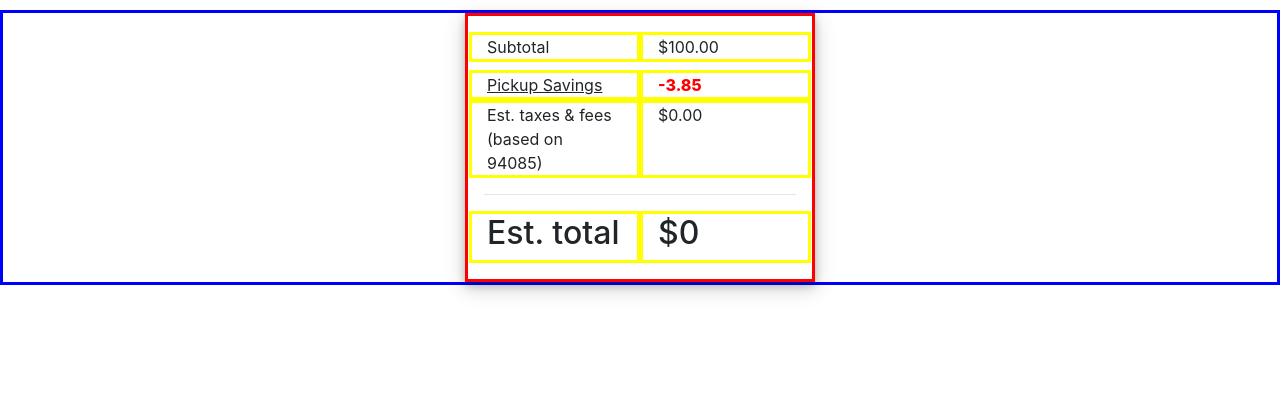
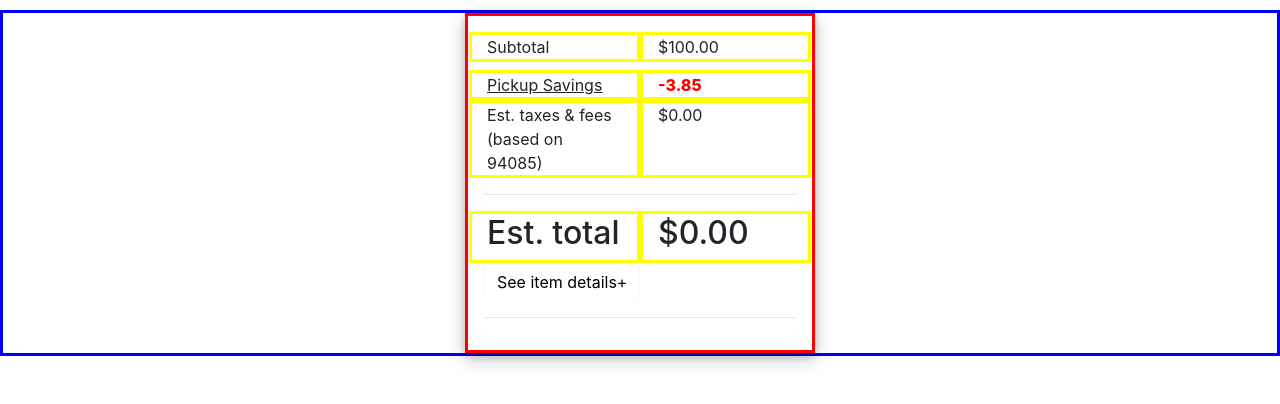
Before and after one commit to SlawomirGawron/shopping-cart, a React (Create React App) app: page / in a window 1280 px wide. Shown: the top 404 px of the page. Built offline with nearby package versions, Linux system fonts and the light colour scheme.

Commit message:
Item Details component underyling structure finished.

```diff
--- a/src/App.js
+++ b/src/App.js
@@ -2,6 +2,9 @@ import React from 'react';
 import './App.scss';
 import MainPage from './components/MainPage/MainPage';
 
+/*
+* This application is mostly created using react-bootstrap.
+* */
 function App() {
   return (
     <div className="App">
--- /dev/null
+++ b/src/components/ItemDetails/ItemDetails.js
@@ -0,0 +1,61 @@
+import React, { useState } from 'react';
+import PropTypes from 'prop-types';
+import Row from 'react-bootstrap/Row';
+import Col from 'react-bootstrap/Col';
+import Media from 'react-bootstrap/Media';
+import Collapse from 'react-bootstrap/Collapse';
+import Button from 'react-bootstrap/Button';
+import Card from 'react-bootstrap/Card';
+import IGImage from '../../images/infinity-gauntlet.jpg';
+import './ItemDetails.scss';
+
+function ItemDetails(props) {
+    // States
+    const [open, setOpen] = useState(false);
+
+    return (
+        <div className="item-details-row">
+            <Button
+                className="item-details-button"
+                variant="outline-light"
+                onClick={() => setOpen(!open)}
+            >
+                {open === false ? "See": "Hide"} item details
+                {open === false ? "+": "-"}
+            </Button>
+            <Collapse in={open}>
+                <div>
+                    <Card>
+                        <Media>
+                            <Media.Body>
+                                <h5>Media Heading</h5>
+                                <Row className="item-details-media-grid">
+                                    <Col md={6}>
+                                        <strong>{props.price}</strong>
+                                        <br/>
+                                        <strong className="item-details-price-strike">{props.price}</strong>
+                                    </Col>
+                                    <Col md={6}>
+                                        Qty: 1
+                                    </Col>
+                                </Row>
+                            </Media.Body>
+                            <img
+                                width={100}
+                                height={100}
+                                alt="thumbnail"
+                                src={IGImage}
+                            />
+                        </Media>
+                    </Card>
+                </div>
+            </Collapse>
+        </div>
+    );
+}
+
+ItemDetails.propTypes = {
+    price: PropTypes.number.isRequired,
+};
+
+export default ItemDetails;
--- /dev/null
+++ b/src/components/ItemDetails/ItemDetails.scss
@@ -0,0 +1,13 @@
+.item-details-column {
+  border-style: solid;
+  border-color: yellow;
+}
+
+.item-details-button {
+  color: black;
+}
+
+.item-details-price-strike {
+  text-decoration-line: line-through;
+  color: lightgrey;
+}
--- a/src/components/MainPage/MainPage.js
+++ b/src/components/MainPage/MainPage.js
@@ -5,12 +5,14 @@ import SubTotal from '../SubTotal/SubTotal';
 import PickupSavings from '../PickupSavings/PickupSavings';
 import TaxesFees from "../TaxesFees/TaxesFees";
 import EstimatedTotal from "../EstimatedTotal/EstimatedTotal";
+import ItemDetails from "../ItemDetails/ItemDetails";
 
 function MainPage(props) {
     // States
     const [total, setTotal] = useState(100);
     const [pickupSavings, setPickupSavings] = useState(-3.85);
     const [taxes, setTaxes] = useState(0);
+    const [estimatedTotal, setEstimatedTotal] = useState(0);
 
     return (
         <div className="main-page-grid">
@@ -19,7 +21,9 @@ function MainPage(props) {
                 <PickupSavings price={pickupSavings.toFixed(2)}/>
                 <TaxesFees taxes={taxes.toFixed(2)}/>
                 <hr />
-                <EstimatedTotal total={0}/>
+                <EstimatedTotal total={estimatedTotal.toFixed(2)}/>
+                <ItemDetails price={estimatedTotal.toFixed(2)}/>
+                <hr/>
 
             </Container>
         </div>
```
Also changed, not shown: src/images/infinity-gauntlet.jpg (added).
